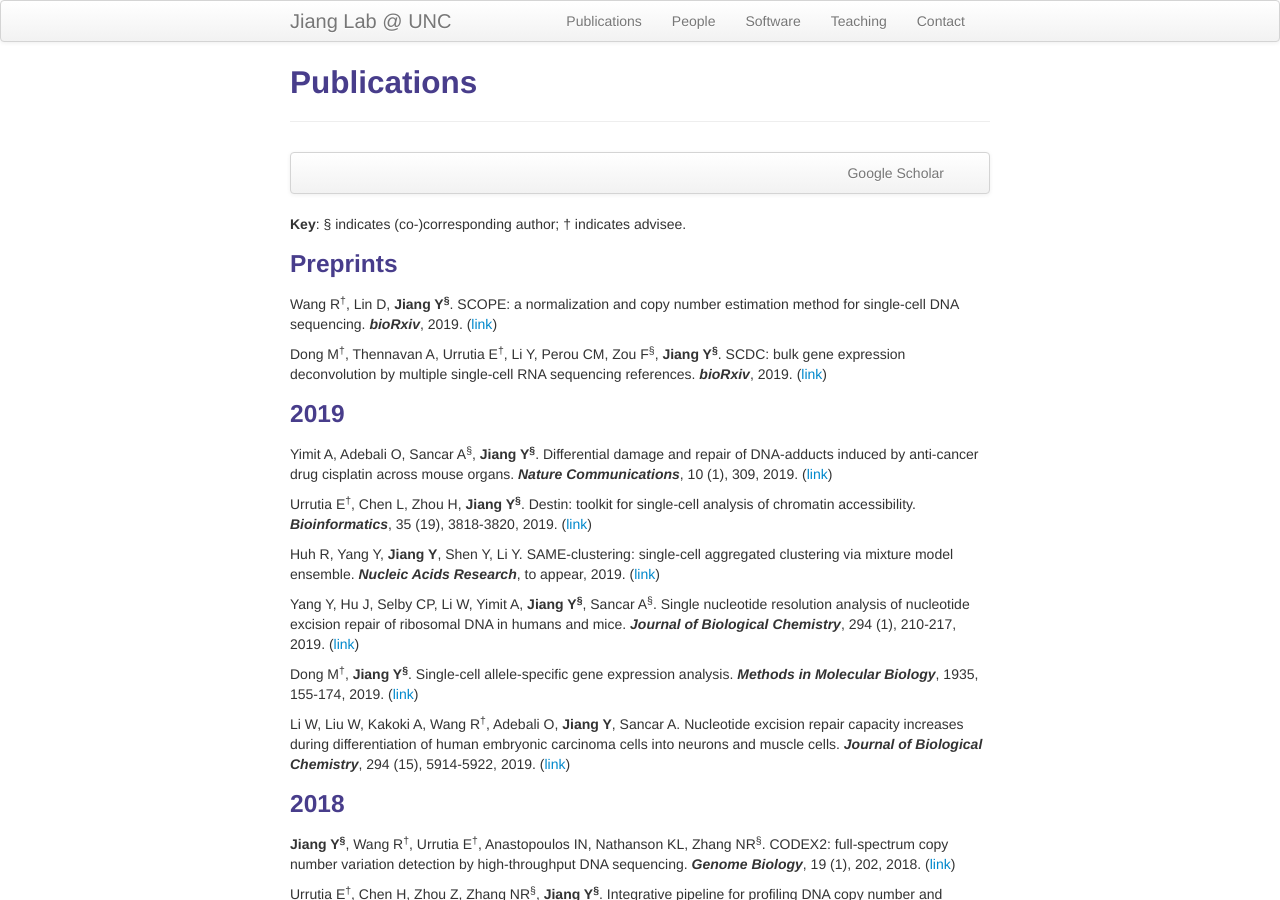
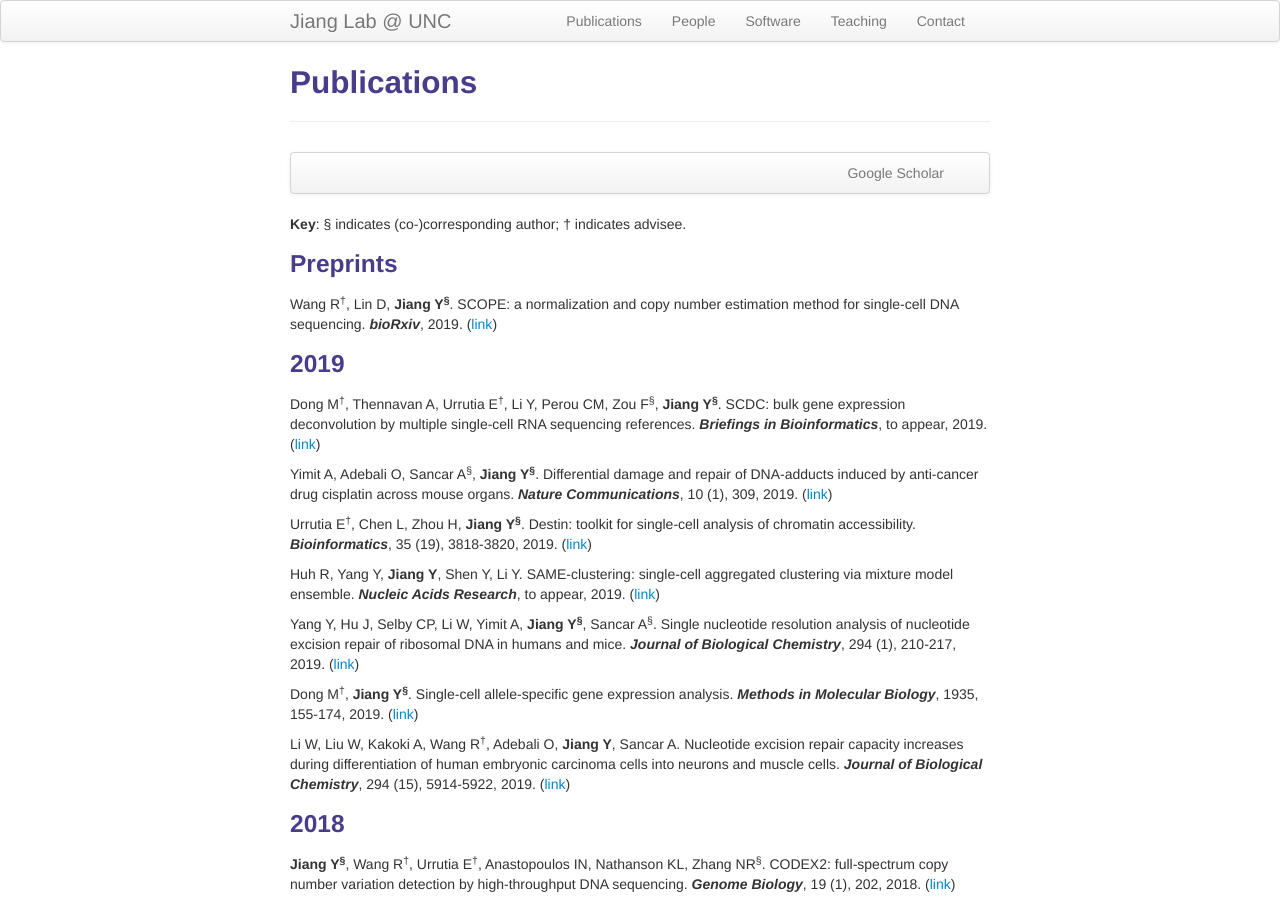
Before and after one commit to yuchaojiang/yuchaojiang.github.io, a Jekyll site: the page built from pages/pubs.md, in a window 1280 px wide and 900 px high. Built offline with Jekyll 4.4.1, drawn with Linux system fonts in a browser that asks for light colours.

Commit message:
Update pubs.md

```diff
--- a/pages/pubs.md
+++ b/pages/pubs.md
@@ -18,9 +18,9 @@ description: Yuchao Jiang's publications
 
 Wang R<sup>&dagger;</sup>, Lin D, **Jiang Y<sup>&sect;</sup>**. SCOPE: a normalization and copy number estimation method for single-cell DNA sequencing. ***bioRxiv***, 2019. ([link](https://www.biorxiv.org/content/10.1101/594267v2))
 
-Dong M<sup>&dagger;</sup>, Thennavan A, Urrutia E<sup>&dagger;</sup>, Li Y, Perou CM, Zou F<sup>&sect;</sup>, **Jiang Y<sup>&sect;</sup>**. SCDC: bulk gene expression deconvolution by multiple single-cell RNA sequencing references. ***bioRxiv***, 2019. ([link](https://www.biorxiv.org/content/10.1101/743591v1))
+### 2019
 
-### 2019
+Dong M<sup>&dagger;</sup>, Thennavan A, Urrutia E<sup>&dagger;</sup>, Li Y, Perou CM, Zou F<sup>&sect;</sup>, **Jiang Y<sup>&sect;</sup>**. SCDC: bulk gene expression deconvolution by multiple single-cell RNA sequencing references. ***Briefings in Bioinformatics***, to appear, 2019. ([link](https://www.biorxiv.org/content/10.1101/743591v1))
 
 Yimit A, Adebali O, Sancar A<sup>&sect;</sup>, **Jiang Y<sup>&sect;</sup>**. Differential damage and repair of DNA-adducts induced by anti-cancer drug cisplatin across mouse organs. ***Nature Communications***, 10 (1), 309, 2019. ([link](https://www.nature.com/articles/s41467-019-08290-2))
 
```
